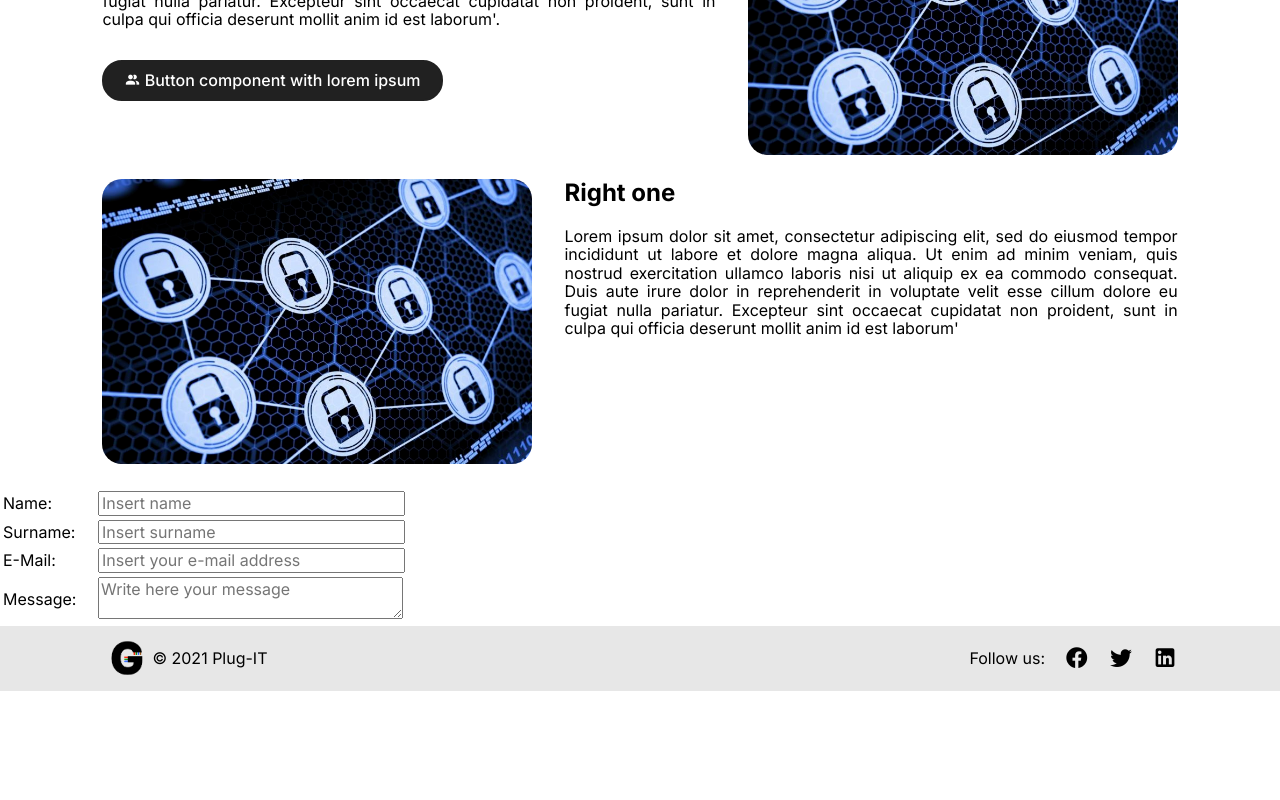
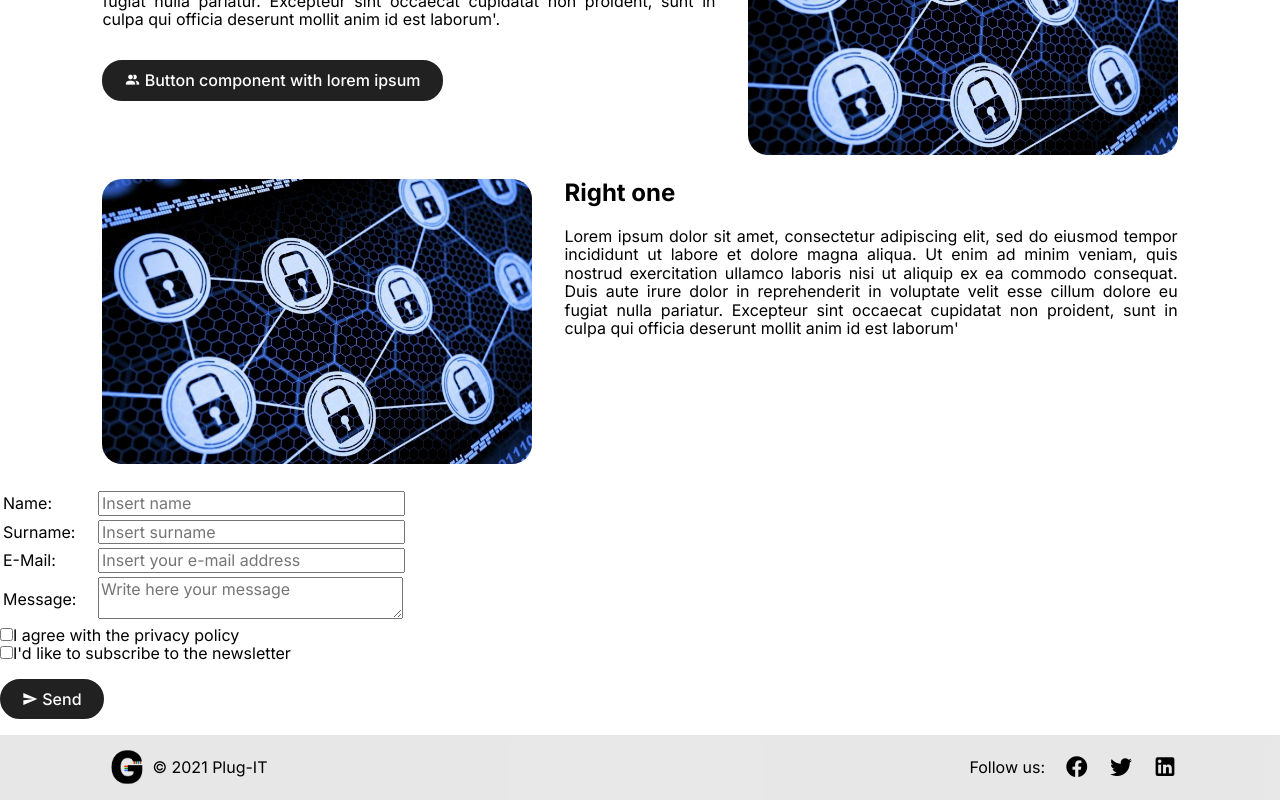
Before and after one commit to lucagrammer/Plug-IT, a Nuxt app: page / in a window 1280 px wide. Shown: the part 1036-1836 px from the top of the page. Before the commit the page ends 1727 px from the top, so only its background shows below. Built offline with nearby package versions, Linux system fonts and the light colour scheme.

Commit message:
Update ContactForm: added checkboxes and send button

```diff
--- a/components/ContactForm.vue
+++ b/components/ContactForm.vue
@@ -65,11 +65,22 @@
         </td>
       </tr>
     </table>
+    <input type="checkbox" name="privacy" id="privacy" /><label for="privacy"
+      >I agree with the privacy policy</label
+    >
+    <br />
+    <input type="checkbox" name="commercial" id="commercial" /><label
+      for="commercial"
+      >I'd like to subscribe to the newsletter</label
+    >
+    <div><base-button label="Send" icon="mdi mdi-send" /></div>
   </form>
 </template>
 
 <script>
+import BaseButton from './BaseButton.vue'
 export default {
+  components: { BaseButton },
   props: {
     pageName: { type: String, default: () => '' },
   },
```
